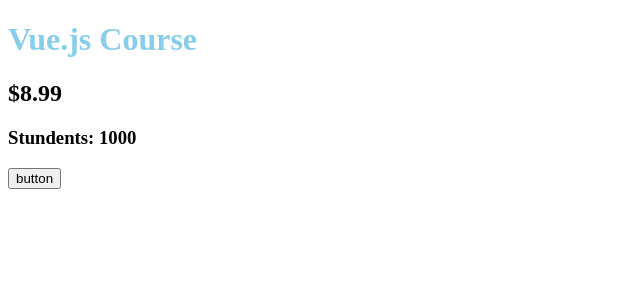
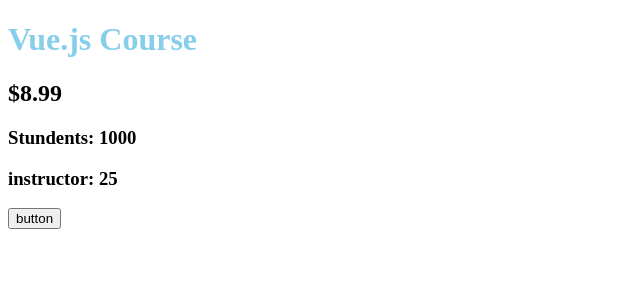
Before and after one commit to linkalls/vue-lesson, a Vue app: page / in a window 1280 px wide. Shown: the top 300 px of the page, without its empty margins (0-640 px from the left). Built offline with nearby package versions, Linux system fonts and the light colour scheme.

Commit message:
reactive

```diff
--- a/src/App.vue
+++ b/src/App.vue
@@ -1,11 +1,12 @@
 <script setup>
-import { ref } from "vue" //* refは関数 使うときはデータをオブジェクトにする必要がある
+import { ref, reactive } from "vue" //* refは関数 使うときはデータをオブジェクトにする必要がある
 const title = "Vue.js Course"
 let price = ref(9.99) //* refに理アクティビティにしたいものを渡す
 //* refが返す複雑なオブジェクトはrefオブジェクトっていう名前
 // console.log(price.value) //* .valueっていうプロパティがある
 const increment = () => {
   price.value += 1
+  instructor.age += 1
   // console.log(price)
 }
 
@@ -14,6 +15,13 @@
   rating: 4
 })
 console.log(info.value.students)
+
+const instructor = reactive({
+  //* オブジェクトがそのまま使えるように見えるようになる
+  name: "Yoshipi",
+  age: 25
+})
+console.log(instructor.age) //* これで呼べちゃう
 </script>
 
 <template>
@@ -22,6 +30,7 @@
   <!-- こっちは.valueをつけちゃだめ 自動的にref objectかどうかをチェックしてるから -->
   <!--普通にjsの式を入れられて結果が表示される ejsとかと一緒 -->
   <h3>Stundents: {{ info.students }}</h3>
+  <h3>instructor: {{ instructor.age }}</h3>
   <button @click="increment">button</button>
   <!-- @イベント名="関数名"でイベント時に実行される -->
 </template>
```
